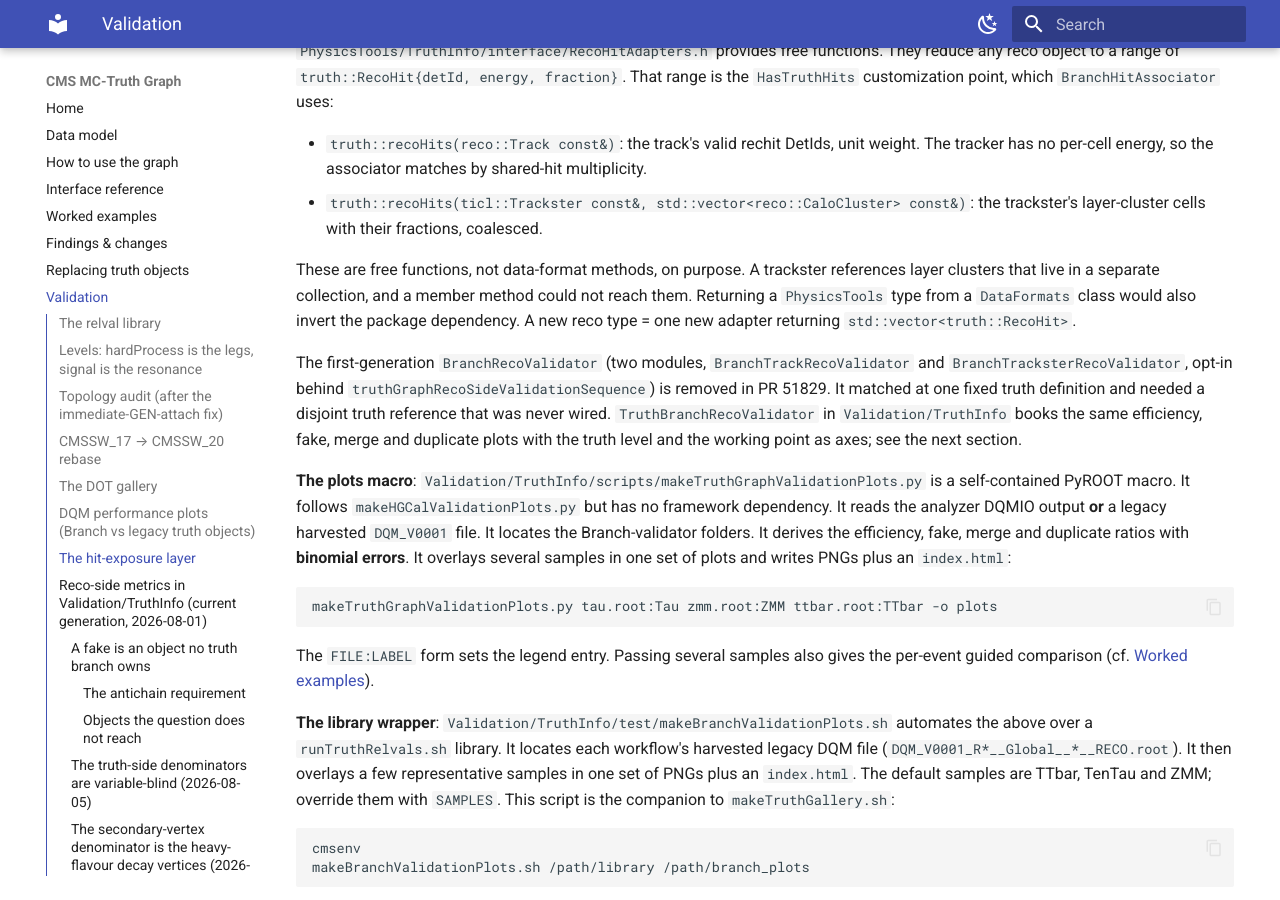
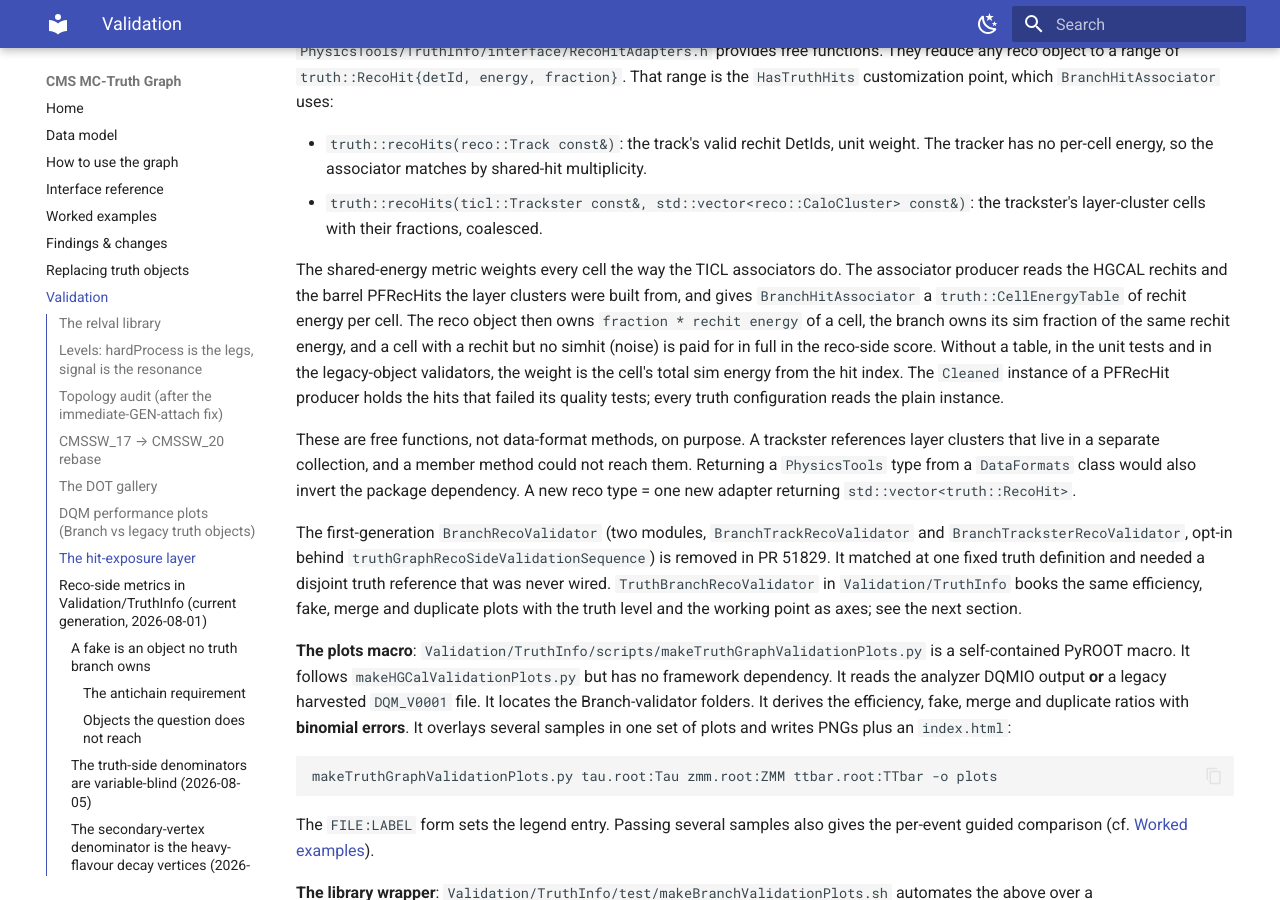
Before and after one commit to felicepantaleo/cms-truth-docs, an MkDocs documentation site: the page built from docs/validation.md, in a window 1280 px wide and 900 px high, scrolled down 5897 px. Built offline with MkDocs 1.6.1 and Material for MkDocs 9.7.7, drawn with Linux system fonts in a browser that asks for light colours.

Commit message:
validation: the shared-energy metric weighs cells by rechit energy; PFRecHit plain instances

```diff
--- a/docs/validation.md
+++ b/docs/validation.md
@@ -235,6 +235,16 @@
   shared-hit multiplicity.
 - `truth::recoHits(ticl::Trackster const&, std::vector<reco::CaloCluster> const&)`:
   the trackster's layer-cluster cells with their fractions, coalesced.
+
+The shared-energy metric weights every cell the way the TICL associators do. The
+associator producer reads the HGCAL rechits and the barrel PFRecHits the layer clusters
+were built from, and gives `BranchHitAssociator` a `truth::CellEnergyTable` of rechit
+energy per cell. The reco object then owns `fraction * rechit energy` of a cell, the
+branch owns its sim fraction of the same rechit energy, and a cell with a rechit but no
+simhit (noise) is paid for in full in the reco-side score. Without a table, in the unit
+tests and in the legacy-object validators, the weight is the cell's total sim energy
+from the hit index. The `Cleaned` instance of a PFRecHit producer holds the hits that
+failed its quality tests; every truth configuration reads the plain instance.
 
 These are free functions, not data-format methods, on purpose. A trackster references
 layer clusters that live in a separate collection, and a member method could not reach
```
Also changed, not shown: docs/usage.md (+4 -4 lines).
